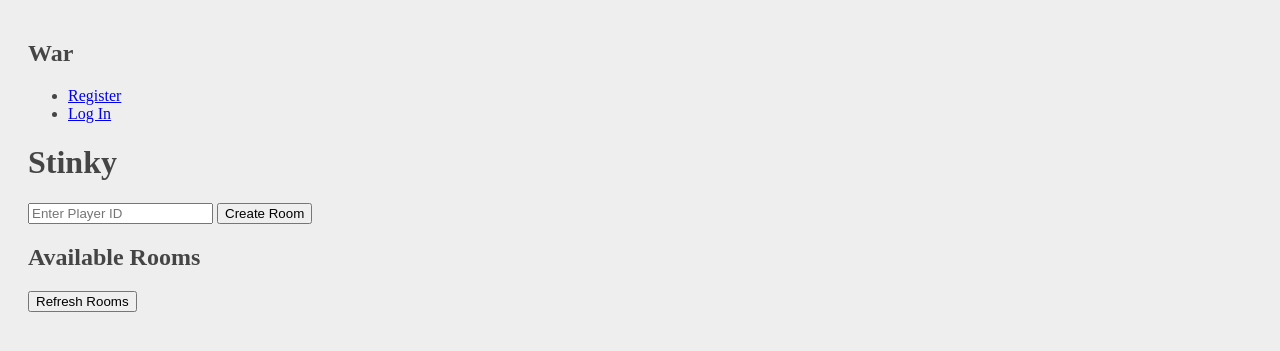
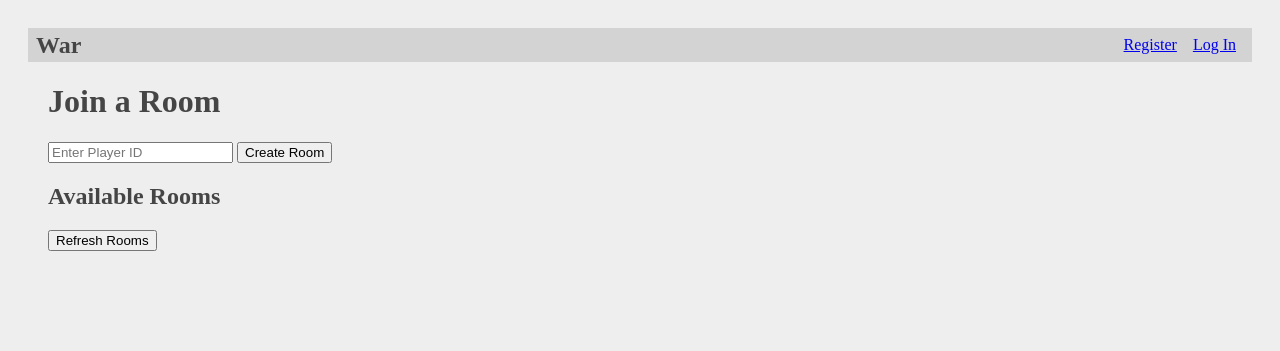
Before and after one commit to wildechu23/War, a Flask app: template templates/index.html in a window 1280 px wide. Shown: the top 351 px of the page. Run offline with Flask 3, Linux system fonts and the light colour scheme; the template is opened without the code that fills it, so the values that code supplies are empty; parts of the project's set-up code (start-up, migrations or seed data) failed here and were passed over; some libraries are stand-ins or nearby versions.

Commit message:
thats pretty cool baby

```diff
--- a/lobby.py
+++ b/lobby.py
@@ -9,5 +9,6 @@ from .db import get_db
 bp = Blueprint('lobby', __name__)
 
 @bp.route('/')
+@login_required
 def index():
     return render_template('index.html')
--- a/static/style.css
+++ b/static/style.css
@@ -2,6 +2,42 @@
     background-color: #eeeeee;
     color: rgb(69, 69, 69);
     padding: 20px;
+}
+
+.page {
+    position: relative;
+    margin: 20px;
+}
+
+nav {
+    background: lightgray;
+    display: flex;
+    align-items: center;
+    padding: 0 0.5rem;
+}
+
+nav h1 {
+    flex: auto;
+    margin: 0;
+}
+
+nav h1 a {
+    text-decoration: none;
+    padding: 0.25rem 0.5rem;
+}
+
+nav ul {
+    display: flex;
+    list-style: none;
+    margin: 0;
+    padding: 0;
+}
+
+nav ul li a,
+nav ul li span,
+header .action {
+    display: block;
+    padding: 0.5rem;
 }
 
 .sidenav {
@@ -68,30 +104,30 @@
     text-align: center;
 }
 
-.CellWithComment{
-  position:relative;
+.CellWithComment {
+    position: relative;
 }
 
-.CellComment{
-	display:none;
-	font-size: 12px;
-	width: 125px;
-	overflow-x: visible;
-	position:absolute;
-	left:150px;
-	bottom:0px;
-	z-index:100;
-	border:1px;
-	background-color:red;
-	border-style:solid;
-	border-width:1px;
-	border-color:eeeeee;
-	padding:3px;
-	color:f1f1f1;
+.CellComment {
+    display: none;
+    font-size: 12px;
+    width: 125px;
+    overflow-x: visible;
+    position: absolute;
+    left: 150px;
+    bottom: 0px;
+    z-index: 100;
+    border: 1px;
+    background-color: red;
+    border-style: solid;
+    border-width: 1px;
+    border-color: eeeeee;
+    padding: 3px;
+    color: f1f1f1;
 }
 
-.CellWithComment:hover span.CellComment{
-	display:block;
+.CellWithComment:hover span.CellComment {
+    display: block;
 }
 
 #achievement_id {
--- a/templates/index.html
+++ b/templates/index.html
@@ -5,8 +5,8 @@
     integrity="sha512-q/dWJ3kcmjBLU4Qc47E4A9kTB4m3wuTY7vkFJDTZKjTs8jhyGQnaUrxa0Ytd0ssMZhbNua9hE+E7Qv1j+DyZwA=="
     crossorigin="anonymous"
 </script>
-<div id="login">
-  <h1>Stinky</h1>
+<div class="page" id="login">
+  <h1>Join a Room</h1>
   <input type="text" id="player_id" placeholder="Enter Player ID">
   <button type="button" id="create_room">Create Room</button>
   <h2>Available Rooms</h2>
@@ -15,7 +15,7 @@
       <!-- List of rooms will be dynamically updated here -->
   </ul>
 </div>
-<div id="room" style="display: none;">
+<div class="page" id="room" style="display: none;">
   <h1 id="current_room"></h1>
   <button type="button" id="leave_room">Leave Room</button>
   <button type="button" id="start_game" disabled>Start</button>
@@ -23,7 +23,7 @@
       <!-- List of users will be dynamically updated here -->
   </ul>
 </div>
-<div id="game" style="display: none;">
+<div class="page" id="game" style="display: none;">
   <div>
       <h1 style="display: inline;" id="round_number"></h1>
       <!--Open Menu -->
```
